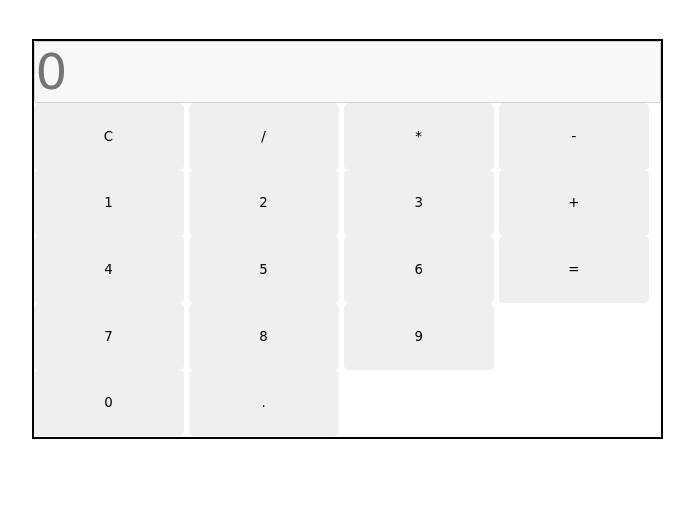
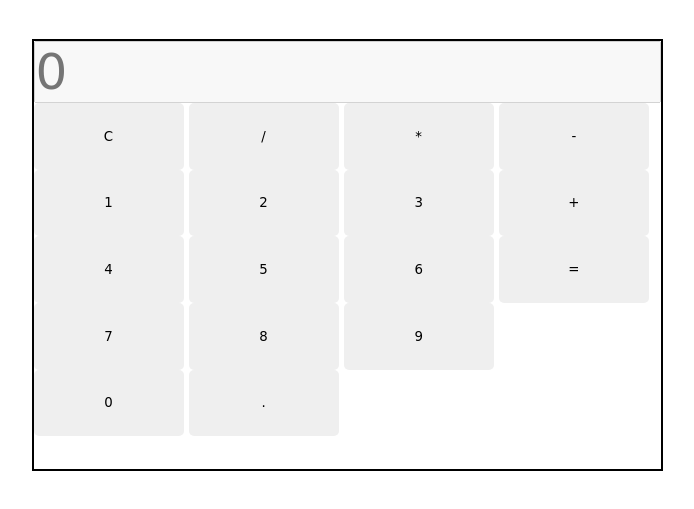
Before and after one commit to Seksanhh/Calculatrice-Js-Vanilla, a plain HTML site: page index.html in a window 1280 px wide. Shown: the part 41-550 px from the top of the page, without its empty margins (293-987 px from the left). Drawn offline with Linux system fonts and the light colour scheme.

Commit message:
taille-de-la-div-fixed

```diff
--- a/style.css
+++ b/style.css
@@ -49,5 +49,5 @@ button:hover{
 
 div{
     border: 2px solid black;
-    height: 50vh;
+    height: 27em;
 }
```
